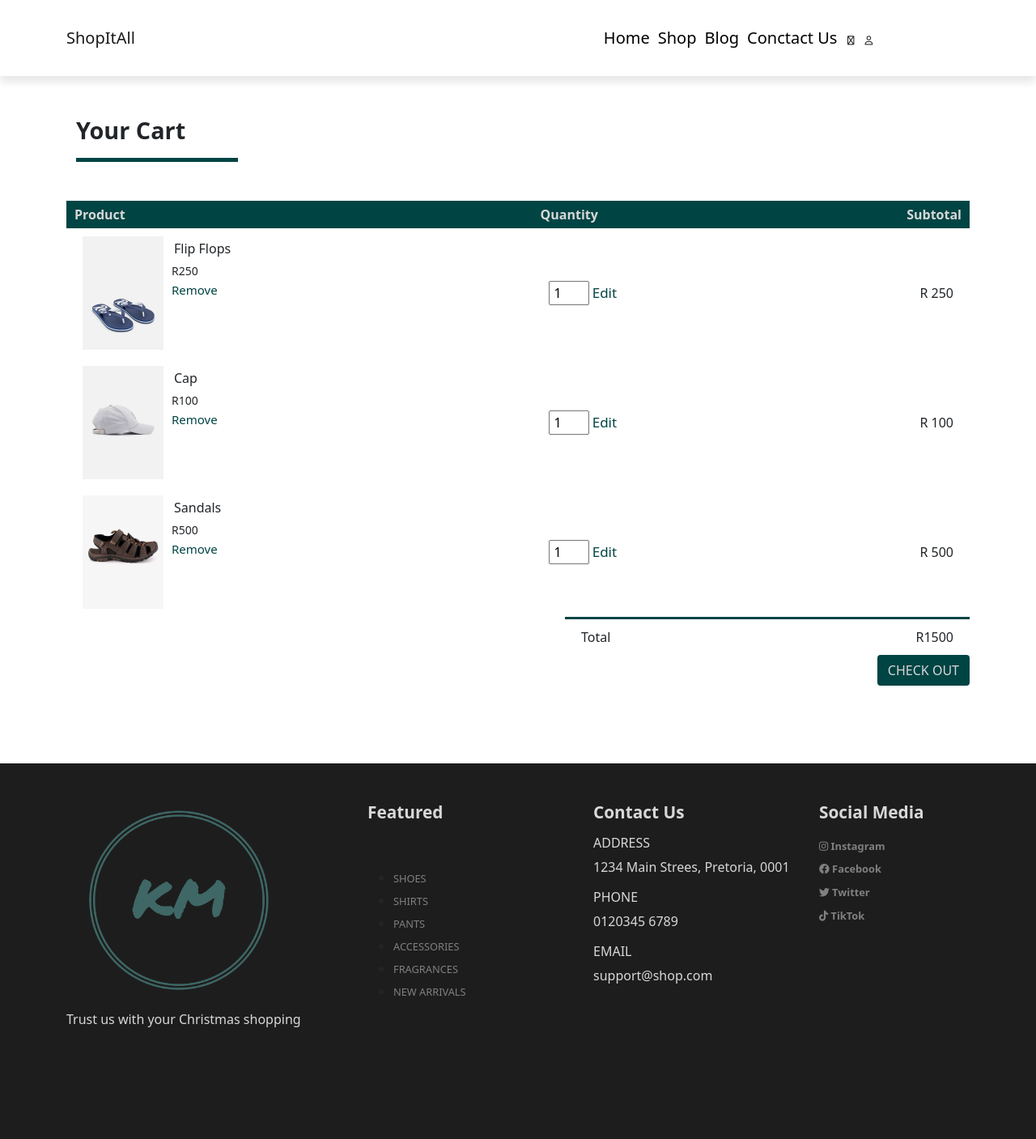
After one commit to KabeloM06/php-shop, a PHP site: page /cart.html in a window 1280 px wide. The commit adds this page. Shown: the whole page at 81% size. Run offline with PHP 8.4, Linux system fonts and the light colour scheme.

Commit message:
Worked on cart page skeleton design

```diff
--- a/assets/css/styles.css
+++ b/assets/css/styles.css
@@ -325,3 +325,90 @@ footer p{
     background-color:#1d1d1d;
 
 }
+
+/*Cart Start*/
+.cart table{
+    width: 100%;
+    border-collapse: collapse;
+}
+
+.cart .product-info{
+    display: flex;
+    flex-wrap: wrap;
+}
+
+.cart th{
+    text-align: left;
+    padding: 5px 10px;
+    color: #d8d8d8;
+    background-color: rgb(0, 68, 68);
+}
+
+.cart td{
+    padding: 10px 20px;
+}
+
+.cart td img{
+    width: 100px;
+    margin-right: 10px;
+}
+
+.cart td input{
+    width: 50px;
+    height: 30px;
+    padding: 5px;
+}
+
+.cart td a {
+    color: rgb(0, 68, 68);
+}
+
+.cart .remove-btn{
+    color: rgb(0, 68, 68);
+    text-decoration: none;
+    font-size: 15px;
+}
+
+.cart .edit-btn{
+    color: rgb(0, 68, 68);
+    text-decoration: none;
+    font-size: 17px;
+}
+
+.cart .product-info p{
+    margin: 3px;
+}
+
+.cart-total{
+    display: flex;
+    justify-content: flex-end;
+}
+
+.cart-total table{
+    width: 100%;
+    max-width: 500px;
+    border-top: 3px solid rgb(0, 68, 68);
+}
+
+td:last-child{
+    text-align: right;
+}
+
+th:last-child{
+    text-align: right;
+}
+
+.checkout-btn{
+    color: #d8d8d8;
+    background-color: rgb(0, 68, 68);
+}
+
+.checkout-btn:hover{
+    color: #d8d8d8;
+    background-color: #1d1d1d;
+}
+
+.checkout-container{
+    display: flex;
+    justify-content: flex-end;
+}
--- /dev/null
+++ b/cart.html
@@ -0,0 +1,205 @@
+<!DOCTYPE html>
+<html lang="en">
+<head>
+    <meta charset="UTF-8">
+    <meta http-equiv="X-UA-Compatible" content="IE=edge">
+    <meta name="viewport" content="width=device-width, initial-scale=1.0">
+    <link rel="stylesheet" href="assets/css/bootstrap.css">
+    <link rel="stylesheet" href="https://cdnjs.cloudflare.com/ajax/libs/font-awesome/6.2.0/css/all.min.css" integrity="sha512-xh6O/CkQoPOWDdYTDqeRdPCVd1SpvCA9XXcUnZS2FmJNp1coAFzvtCN9BmamE+4aHK8yyUHUSCcJHgXloTyT2A==" crossorigin="anonymous" referrerpolicy="no-referrer" />
+    <link rel="stylesheet" href="assets/css/styles.css">
+    <title>ShopItAll</title>
+</head>
+<body>
+    <!--Nav Start-->
+    <nav class="navbar navbar-expand-lg navbar-light bg-white fixed-top py-3">
+        <div class="container">
+            <div>
+                <a href="#" class="navbar-brand">ShopItAll</a>
+                <button class="navbar-toggler" type="button" data-bs-toggle="collapse" data-bs-target="#navbarMain">
+                <span class="navbar-toggler-icon"></span>
+            </button>
+            </div>
+
+            <div class="collapse navbar-collapse nav-buttons nowrap" id="navbarMain">
+                <ul class="navbar-nav me-auto mb-2 mb-lg-0">
+                    <li class="nav-item">
+                        <a href="#" class="nav-link">Home</a>
+                    </li>
+                    <li class="nav-item">
+                        <a href="shop.html" class="nav-link">Shop</a>
+                    </li>
+                    <li class="nav-item">
+                        <a href="#" class="nav-link">Blog</a>
+                    </li>
+                    <li class="nav-item">
+                        <a href="#" class="nav-link">Conctact Us</a>
+                    </li>
+                    <li class="nav-item">
+                        <i class="fas fa-shopping-cart"></i>
+                        <i class="fas fa-user"></i>
+                    </li>
+                    <li class="nav-item">
+
+                    </li>
+                </ul>
+            </div>
+        </div>
+    </nav>
+    <!--Nav Start-->
+
+    <!--Cart Start-->
+    <section class="cart container my-5 py-5">
+        <div class="container mt-5">
+            <h2 class="font-weight-bold">Your Cart</h2>
+            <hr>
+        </div>
+
+        <table class="mt-5 pt-5">
+            <tr>
+                <th>Product</th>
+                <th>Quantity</th>
+                <th>Subtotal</th>
+            </tr>
+            <tr>
+                <td>
+                    <div class="product-info">
+                        <img src="assets/images/Cursive-Logo-Flip-Flops-NAVY-506214520.jpg" alt="">
+                        <div>
+                            <p>Flip Flops</p>
+                            <small><span>R</span>250</small>
+                            <br>
+                            <a class="remove-btn" href="#">Remove</a>
+                        </div>
+                    </div>
+                </td>
+                <td>
+                    <input type="number" value="1"/>
+                    <a class="edit-btn" href="single_product.html">Edit</a>
+
+                </td>
+                <td>
+                    <span>R</span>
+                    <span class="product-price">250</span>
+                </td>
+            </tr>
+            <tr>
+                <td>
+                    <div class="product-info">
+                        <img src="assets/images/Badge-Logo-Baseball-Cap-GREY-506064268.jpg" alt="">
+                        <div>
+                            <p>Cap</p>
+                            <small><span>R</span>100</small>
+                            <br>
+                            <a class="remove-btn" href="#">Remove</a>
+                        </div>
+                    </div>
+                </td>
+                <td>
+                    <input type="number" value="1"/>
+                    <a class="edit-btn" href="single_product.html">Edit</a>
+
+                </td>
+                <td>
+                    <span>R</span>
+                    <span class="product-price">100</span>
+                </td>
+            </tr>
+            <tr>
+                <td>
+                    <div class="product-info">
+                        <img src="assets/images/Adventure-Outdoor-Sandals-BROWN-505479460.jpg" alt="">
+                        <div>
+                            <p>Sandals</p>
+                            <small><span>R</span>500</small>
+                            <br>
+                            <a class="remove-btn" href="#">Remove</a>
+                        </div>
+                    </div>
+                </td>
+                <td>
+                    <input type="number" value="1"/>
+                    <a class="edit-btn" href="single_product.html">Edit</a>
+
+                </td>
+                <td>
+                    <span>R</span>
+                    <span class="product-price">500</span>
+                </td>
+            </tr>
+        </table>
+
+        <div class="cart-total">
+            <table>
+
+                <tr>
+                    <td>Total</td>
+                    <td>R1500</td>
+                </tr>
+            </table>
+        </div>
+
+        <div class="checkout-container">
+            <button class="btn checkout-btn">Check Out</button>
+        </div>
+
+    </section>
+    <!--Cart End-->
+
+        <!--Footer start-->
+        <footer class="mt-5 py-5">
+            <div class="d-flex justify-content-around container">
+                <div class="footer-one col-lg-4 col-md-6 col-sm-12 ">
+                    <img src="assets/images/IMG_20211102_124420.png" alt="" class="img-fluid w-75">
+                    <p class="pt-3">Trust us with your Christmas shopping</p>
+                </div>
+                <div class="col-lg-3 col-md-6 col-sm-12 footer-one">
+                    <h5 class="pb-5">
+                        Featured
+                    </h5>
+                    <ul class="text-uppercase">
+                        <li><a href="#">Shoes</a></li>
+                        <li><a href="#">Shirts</a></li>
+                        <li><a href="#">pants</a></li>
+                        <li><a href="#">Accessories</a></li>
+                        <li><a href="#">fragrances</a></li>
+                        <li><a href="#">New Arrivals</a></li>
+                    </ul>
+                </div>
+                <div class="col-lg-3 col-md-6 col-sm-12 footer-one">
+                    <h5 class="pb-2">Contact Us</h5>
+                    <div>
+                        <h6 class="text-uppercase">Address</h6>
+                        <p>1234 Main Strees, Pretoria, 0001</p>
+                    </div>
+                    <div>
+                        <h6 class="text-uppercase">Phone</h6>
+                        <p>0120345 6789</p>
+                    </div>
+                    <div>
+                        <h6 class="text-uppercase">Email</h6>
+                        <p>support@shop.com</p>
+                    </div>
+                </div>
+                <div class="col-lg-2 col-md-6 col-sm-12 footer-one">
+                    <h5 class="pb-2">Social Media</h5>
+                    <div class="row socials">
+                        <a href="#"><i class="fab fa-instagram py-2"></i> Instagram</a>
+                        <a href="#"><i class="fab fa-facebook py-2"></i> Facebook</a>
+                        <a href="#"><i class="fab fa-twitter py-2"></i> Twitter</a>
+                        <a href="#"><i class="fab fa-tiktok py-2"></i> TikTok</a>
+                    </div>
+                </div>
+            </div>
+
+            <div class="copyright mt-5">
+                <div class="row container mx-auto">
+                    <div class="col-lg-3 col-md-5 col-sm-12 mb-4">
+
+                    </div>
+                </div>
+            </div>
+        </footer>
+        <!--Footer end-->
+        <script src="assets/js/bootstrap.bundle.min.js"></script>
+    </body>
+    </html>
--- a/shop.html
+++ b/shop.html
@@ -114,7 +114,7 @@
             <button class="buy-btn">Buy Now</button>
         </div>
     </div>
-    <div class="row mx-auto container-fluid">
+    <div class="row mx-auto container">
         <div onclick="window.location.href='single_product.html'" class="product text-center col-lg-3 col-md-4 col-sm-12">
             <img src="assets/images/Lace-up-Sneakers-NAVY-505479330.jpg" class="img-fluid mb-3" alt="">
             <div class="star">
@@ -176,7 +176,7 @@
             <button class="buy-btn">Buy Now</button>
         </div>
     </div>
-    <div class="row mx-auto container-fluid">
+    <div class="row mx-auto container">
         <div onclick="window.location.href='single_product.html'" class="product text-center col-lg-3 col-md-4 col-sm-12">
             <img src="assets/images/Lace-up-Sneakers-NAVY-505479330.jpg" class="img-fluid mb-3" alt="">
             <div class="star">
```
